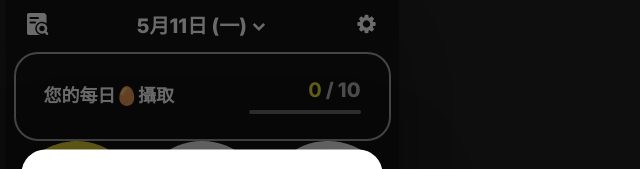
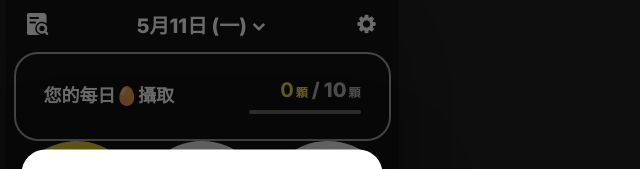
Before and after one commit to vickylan20-design/protein2026, a website: page index.html in a window 1280 px wide. Shown: the top 169 px of the page, 438-1078 px from the left. Drawn offline with Linux system fonts and the light colour scheme.

Commit message:
Add egg unit labels to counts

```diff
--- a/app.js
+++ b/app.js
@@ -1134,6 +1134,10 @@ function formatEggs(value) {
   return Number.isInteger(rounded) ? String(rounded) : rounded.toFixed(1);
 }
 
+function formatEggsWithUnit(value) {
+  return `${formatEggs(value)}<span class="egg-unit">顆</span>`;
+}
+
 function allSelectedFoods() {
   return Object.values(state.meals).flat();
 }
@@ -1191,11 +1195,11 @@ function renderMealList() {
 
 function renderSummary() {
   const goalEggs = dailyEggGoal();
-  elements.goalEggs.textContent = formatEggs(goalEggs);
+  elements.goalEggs.innerHTML = formatEggsWithUnit(goalEggs);
 
   Object.keys(mealLabels).forEach((meal) => {
     const mealEggs = state.meals[meal].reduce((total, entry) => total + entryEggs(entry), 0);
-    elements.mealCounts[meal].textContent = formatEggs(mealEggs);
+    elements.mealCounts[meal].innerHTML = formatEggsWithUnit(mealEggs);
   });
 
   const totalFoods = allSelectedFoods();
@@ -1204,7 +1208,7 @@ function renderSummary() {
   const completedEggs = totalProtein / EGG_PROTEIN_G;
   const rate = Math.round((completedEggs / goalEggs) * 100);
 
-  elements.completedEggs.textContent = formatEggs(completedEggs);
+  elements.completedEggs.innerHTML = formatEggsWithUnit(completedEggs);
   elements.goalFill.style.width = `${Math.min(rate, 100)}%`;
   elements.totalProtein.textContent = totalProtein;
   elements.totalCalories.textContent = totalCalories;
--- a/index.html
+++ b/index.html
@@ -36,7 +36,7 @@
           </div>
           <div class="goal-meter" aria-label="今日蛋白質進度">
             <div class="goal-count">
-              <strong id="completedEggs">0</strong><span>/</span><span id="goalEggs">10</span>
+              <strong id="completedEggs">0<span class="egg-unit">顆</span></strong><span>/</span><span id="goalEggs">10<span class="egg-unit">顆</span></span>
             </div>
             <div class="meter-track">
               <div class="meter-fill" id="goalFill"></div>
@@ -47,15 +47,15 @@
         <nav class="meal-rings" aria-label="餐別">
           <button class="meal-ring is-active" type="button" data-meal="breakfast">
             <span>早餐</span>
-            <strong id="breakfastEggs">0</strong>
+            <strong id="breakfastEggs">0<span class="egg-unit">顆</span></strong>
           </button>
           <button class="meal-ring" type="button" data-meal="lunch">
             <span>午餐</span>
-            <strong id="lunchEggs">0</strong>
+            <strong id="lunchEggs">0<span class="egg-unit">顆</span></strong>
           </button>
           <button class="meal-ring" type="button" data-meal="dinner">
             <span>晚餐</span>
-            <strong id="dinnerEggs">0</strong>
+            <strong id="dinnerEggs">0<span class="egg-unit">顆</span></strong>
           </button>
         </nav>
 
--- a/styles.css
+++ b/styles.css
@@ -183,6 +183,20 @@ h1 {
   color: var(--yellow);
 }
 
+.goal-count strong,
+.goal-count > span,
+.meal-ring strong {
+  display: inline-flex;
+  align-items: baseline;
+  gap: 2px;
+}
+
+.egg-unit {
+  font-size: 12px;
+  line-height: 1;
+  font-weight: 800;
+}
+
 .meter-track {
   height: 4px;
   margin-top: 10px;
@@ -235,6 +249,7 @@ h1 {
 .meal-ring strong {
   font-size: 39px;
   line-height: 1;
+  justify-content: center;
 }
 
 .meal-panel {
```
